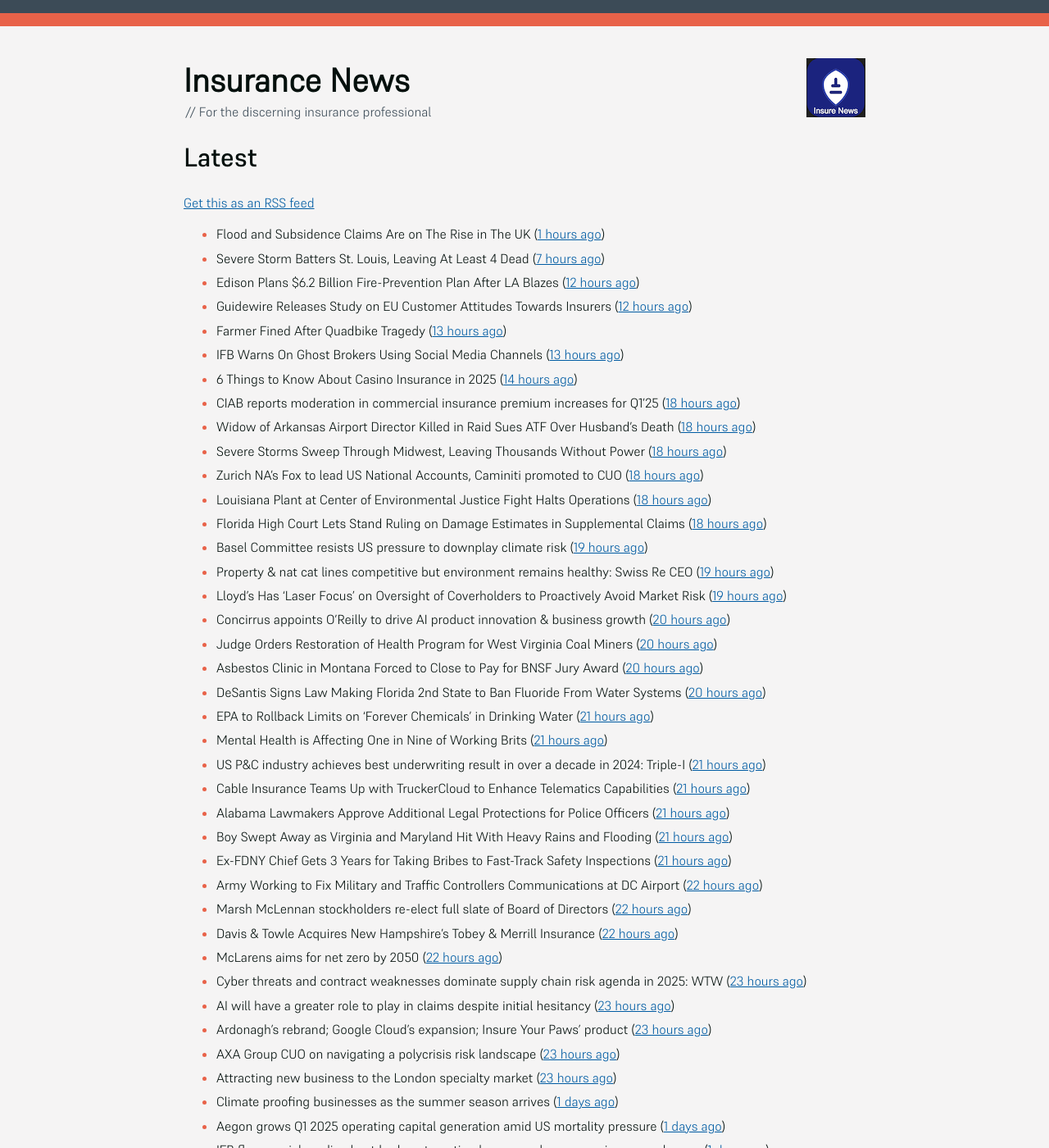
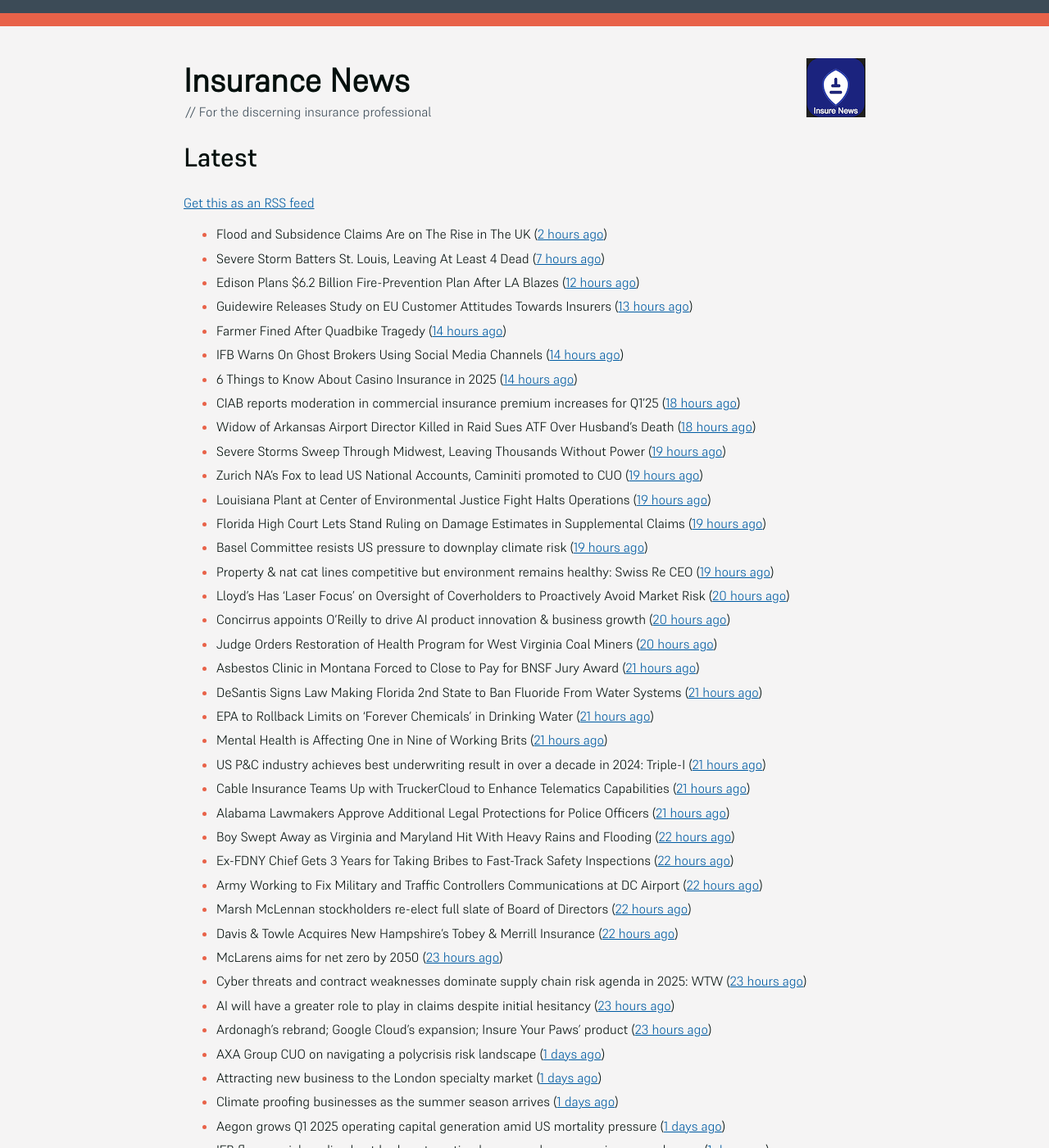
Before and after one commit to mat-0/feeds.thechels.uk, a Jekyll site: the page built from index.md, in a window 1280 px wide and 1400 px high. Shown: the whole window at 82% size. Built offline with Jekyll 4.4.1, drawn with Linux system fonts in a browser that asks for light colours; some of the changed text lies outside the part shown.

Commit message:
New Feed

```diff
--- a/index.md
+++ b/index.md
@@ -8,42 +8,42 @@ description: Latest Updates
 [Get this as an RSS feed](/feed.rss)
 
 <!-- news_marker starts -->
-- Flood and Subsidence Claims Are on The Rise in The UK ([1 hours ago](https://insurance-edge.net/2025/05/17/flood-and-subsidence-claims-are-on-the-rise-in-the-uk/))
+- Flood and Subsidence Claims Are on The Rise in The UK ([2 hours ago](https://insurance-edge.net/2025/05/17/flood-and-subsidence-claims-are-on-the-rise-in-the-uk/))
 - Severe Storm Batters St. Louis, Leaving At Least 4 Dead ([7 hours ago](https://www.insurancejournal.com/news/midwest/2025/05/16/824121.htm))
 - Edison Plans $6.2 Billion Fire-Prevention Plan After LA Blazes ([12 hours ago](https://www.insurancejournal.com/news/west/2025/05/16/824114.htm))
-- Guidewire Releases Study on EU Customer Attitudes Towards Insurers ([12 hours ago](https://insurance-edge.net/2025/05/16/guidewire-releases-study-on-eu-customer-attitudes-towards-insurers/))
-- Farmer Fined After Quadbike Tragedy ([13 hours ago](https://insurance-edge.net/2025/05/16/farmer-fined-after-quadbike-tragedy/))
-- IFB Warns On Ghost Brokers Using Social Media Channels ([13 hours ago](https://insurance-edge.net/2025/05/16/ifb-warns-on-ghost-brokers-using-social-media-channels/))
+- Guidewire Releases Study on EU Customer Attitudes Towards Insurers ([13 hours ago](https://insurance-edge.net/2025/05/16/guidewire-releases-study-on-eu-customer-attitudes-towards-insurers/))
+- Farmer Fined After Quadbike Tragedy ([14 hours ago](https://insurance-edge.net/2025/05/16/farmer-fined-after-quadbike-tragedy/))
+- IFB Warns On Ghost Brokers Using Social Media Channels ([14 hours ago](https://insurance-edge.net/2025/05/16/ifb-warns-on-ghost-brokers-using-social-media-channels/))
 - 6 Things to Know About Casino Insurance in 2025 ([14 hours ago](https://insurance-edge.net/2025/05/16/6-things-to-know-about-casino-insurance-in-2025/))
 - CIAB reports moderation in commercial insurance premium increases for Q1’25 ([18 hours ago](https://www.reinsurancene.ws/ciab-reports-moderation-in-commercial-insurance-premium-increases-for-q125/))
 - Widow of Arkansas Airport Director Killed in Raid Sues ATF Over Husband’s Death ([18 hours ago](https://www.insurancejournal.com/news/southcentral/2025/05/16/824097.htm))
-- Severe Storms Sweep Through Midwest, Leaving Thousands Without Power ([18 hours ago](https://www.insurancejournal.com/news/midwest/2025/05/16/824092.htm))
-- Zurich NA’s Fox to lead US National Accounts, Caminiti promoted to CUO ([18 hours ago](https://www.reinsurancene.ws/zurich-nas-fox-to-lead-us-national-accounts-caminiti-promoted-to-cuo/))
-- Louisiana Plant at Center of Environmental Justice Fight Halts Operations ([18 hours ago](https://www.insurancejournal.com/news/southcentral/2025/05/16/824085.htm))
-- Florida High Court Lets Stand Ruling on Damage Estimates in Supplemental Claims ([18 hours ago](https://www.insurancejournal.com/news/southeast/2025/05/16/824076.htm))
+- Severe Storms Sweep Through Midwest, Leaving Thousands Without Power ([19 hours ago](https://www.insurancejournal.com/news/midwest/2025/05/16/824092.htm))
+- Zurich NA’s Fox to lead US National Accounts, Caminiti promoted to CUO ([19 hours ago](https://www.reinsurancene.ws/zurich-nas-fox-to-lead-us-national-accounts-caminiti-promoted-to-cuo/))
+- Louisiana Plant at Center of Environmental Justice Fight Halts Operations ([19 hours ago](https://www.insurancejournal.com/news/southcentral/2025/05/16/824085.htm))
+- Florida High Court Lets Stand Ruling on Damage Estimates in Supplemental Claims ([19 hours ago](https://www.insurancejournal.com/news/southeast/2025/05/16/824076.htm))
 - Basel Committee resists US pressure to downplay climate risk ([19 hours ago](https://www.dig-in.com/articles/basel-committee-resists-us-pressure-to-downplay-climate-risk))
 - Property & nat cat lines competitive but environment remains healthy: Swiss Re CEO ([19 hours ago](https://www.reinsurancene.ws/property-nat-cat-lines-competitive-but-environment-remains-healthy-swiss-re-ceo/))
-- Lloyd’s Has ‘Laser Focus’ on Oversight of Coverholders to Proactively Avoid Market Risk ([19 hours ago](https://www.insurancejournal.com/news/international/2025/05/16/824065.htm))
+- Lloyd’s Has ‘Laser Focus’ on Oversight of Coverholders to Proactively Avoid Market Risk ([20 hours ago](https://www.insurancejournal.com/news/international/2025/05/16/824065.htm))
 - Concirrus appoints O’Reilly to drive AI product innovation & business growth ([20 hours ago](https://www.reinsurancene.ws/concirrus-appoints-oreilly-to-drive-ai-product-innovation-business-growth/))
 - Judge Orders Restoration of Health Program for West Virginia Coal Miners ([20 hours ago](https://www.insurancejournal.com/news/southeast/2025/05/16/824060.htm))
-- Asbestos Clinic in Montana Forced to Close to Pay for BNSF Jury Award ([20 hours ago](https://www.insurancejournal.com/news/west/2025/05/16/824055.htm))
-- DeSantis Signs Law Making Florida 2nd State to Ban Fluoride From Water Systems ([20 hours ago](https://www.insurancejournal.com/news/southeast/2025/05/16/824051.htm))
+- Asbestos Clinic in Montana Forced to Close to Pay for BNSF Jury Award ([21 hours ago](https://www.insurancejournal.com/news/west/2025/05/16/824055.htm))
+- DeSantis Signs Law Making Florida 2nd State to Ban Fluoride From Water Systems ([21 hours ago](https://www.insurancejournal.com/news/southeast/2025/05/16/824051.htm))
 - EPA to Rollback Limits on ‘Forever Chemicals’ in Drinking Water ([21 hours ago](https://www.insurancejournal.com/news/national/2025/05/16/824047.htm))
 - Mental Health is Affecting One in Nine of Working Brits ([21 hours ago](https://insurance-edge.net/2025/05/16/mental-health-is-affecting-one-in-nine-of-working-brits/))
 - US P&C industry achieves best underwriting result in over a decade in 2024: Triple-I ([21 hours ago](https://www.reinsurancene.ws/us-pc-industry-achieves-best-underwriting-result-in-over-a-decade-in-2024-triple-i/))
 - Cable Insurance Teams Up with TruckerCloud to Enhance Telematics Capabilities ([21 hours ago](https://www.insurtechinsights.com/cable-insurance-teams-up-with-truckercloud-to-enhance-telematics-capabilities/))
 - Alabama Lawmakers Approve Additional Legal Protections for Police Officers ([21 hours ago](https://www.insurancejournal.com/news/southeast/2025/05/16/824044.htm))
-- Boy Swept Away as Virginia and Maryland Hit With Heavy Rains and Flooding ([21 hours ago](https://www.insurancejournal.com/news/east/2025/05/16/824034.htm))
-- Ex-FDNY Chief Gets 3 Years for Taking Bribes to Fast-Track Safety Inspections ([21 hours ago](https://www.insurancejournal.com/news/east/2025/05/16/824030.htm))
+- Boy Swept Away as Virginia and Maryland Hit With Heavy Rains and Flooding ([22 hours ago](https://www.insurancejournal.com/news/east/2025/05/16/824034.htm))
+- Ex-FDNY Chief Gets 3 Years for Taking Bribes to Fast-Track Safety Inspections ([22 hours ago](https://www.insurancejournal.com/news/east/2025/05/16/824030.htm))
 - Army Working to Fix Military and Traffic Controllers Communications at DC Airport ([22 hours ago](https://www.insurancejournal.com/news/east/2025/05/16/824024.htm))
 - Marsh McLennan stockholders re-elect full slate of Board of Directors ([22 hours ago](https://www.reinsurancene.ws/marsh-mclennan-stockholders-re-elect-full-slate-of-board-of-directors/))
 - Davis & Towle Acquires New Hampshire’s Tobey & Merrill Insurance ([22 hours ago](https://www.insurancejournal.com/news/east/2025/05/16/824021.htm))
-- McLarens aims for net zero by 2050 ([22 hours ago](https://www.postonline.co.uk/news/7957770/mclarens-aims-for-net-zero-by-2050))
+- McLarens aims for net zero by 2050 ([23 hours ago](https://www.postonline.co.uk/news/7957770/mclarens-aims-for-net-zero-by-2050))
 - Cyber threats and contract weaknesses dominate supply chain risk agenda in 2025: WTW ([23 hours ago](https://www.reinsurancene.ws/cyber-threats-and-contract-weaknesses-dominate-supply-chain-risk-agenda-in-2025-wtw/))
 - AI will have a greater role to play in claims despite initial hesitancy ([23 hours ago](https://www.postonline.co.uk/broker/7957769/ai-will-have-a-greater-role-to-play-in-claims-despite-initial-hesitancy))
 - Ardonagh’s rebrand; Google Cloud’s expansion; Insure Your Paws’ product ([23 hours ago](https://www.postonline.co.uk/news/7957764/ardonaghs-rebrand-google-clouds-expansion-insure-your-paws-product))
-- AXA Group CUO on navigating a polycrisis risk landscape ([23 hours ago](https://www.insurancebusinessmag.com/uk/news/breaking-news/axa-group-cuo-on-navigating-a-polycrisis-risk-landscape-535921.aspx))
-- Attracting new business to the London specialty market ([23 hours ago](https://www.insurancebusinessmag.com/uk/news/breaking-news/attracting-new-business-to-the-london-specialty-market-535974.aspx))
+- AXA Group CUO on navigating a polycrisis risk landscape ([1 days ago](https://www.insurancebusinessmag.com/uk/news/breaking-news/axa-group-cuo-on-navigating-a-polycrisis-risk-landscape-535921.aspx))
+- Attracting new business to the London specialty market ([1 days ago](https://www.insurancebusinessmag.com/uk/news/breaking-news/attracting-new-business-to-the-london-specialty-market-535974.aspx))
 - Climate proofing businesses as the summer season arrives ([1 days ago](https://www.insurancebusinessmag.com/uk/news/catastrophe/climate-proofing-businesses-as-the-summer-season-arrives-535973.aspx))
 - Aegon grows Q1 2025 operating capital generation amid US mortality pressure ([1 days ago](https://www.insurancebusinessmag.com/uk/news/breaking-news/aegon-grows-q1-2025-operating-capital-generation-amid-us-mortality-pressure-535972.aspx))
 - IFB flags social media ghost brokers targeting learner and young car insurance buyers ([1 days ago](https://www.insurancebusinessmag.com/uk/news/auto-motor/ifb-flags-social-media-ghost-brokers-targeting-learner-and-young-car-insurance-buyers-535971.aspx))
@@ -76,9 +76,9 @@ description: Latest Updates
 - Africa startups to seek new backers ([1 days ago](https://www.dig-in.com/articles/africa-startups-to-seek-new-backers))
 - Using technology to mitigate common household risks ([1 days ago](https://www.dig-in.com/podcast/using-technology-to-mitigate-common-household-risks))
 - Tinubu Secures $45 Million to Accelerate Global Leadership in Specialty Insurance SaaS ([1 days ago](https://www.insurtechinsights.com/tinubu-secures-45-million-to-accelerate-global-leadership-in-specialty-insurance-saas/))
-- Navigating the unexpected: Expert tips for effective claims management and swift recovery ([1 days ago](https://www.insurancebusinessmag.com/uk/news/property-insurance/navigating-the-unexpected-expert-tips-for-effective-claims-management-and-swift-recovery-535498.aspx))
-- TIMBY Specialty Insurance Solutions Launches Warehouse Legal Liability Coverage to Expand Inland Marine Portfolio ([1 days ago](https://www.insurtechinsights.com/timby-specialty-insurance-solutions-launches-warehouse-legal-liability-coverage-to-expand-inland-marine-portfolio/))
-- Broking stalwart on how the market has evolved ([1 days ago](https://www.insurancebusinessmag.com/uk/news/breaking-news/broking-stalwart-on-how-the-market-has-evolved-535809.aspx))
+- Navigating the unexpected: Expert tips for effective claims management and swift recovery ([2 days ago](https://www.insurancebusinessmag.com/uk/news/property-insurance/navigating-the-unexpected-expert-tips-for-effective-claims-management-and-swift-recovery-535498.aspx))
+- TIMBY Specialty Insurance Solutions Launches Warehouse Legal Liability Coverage to Expand Inland Marine Portfolio ([2 days ago](https://www.insurtechinsights.com/timby-specialty-insurance-solutions-launches-warehouse-legal-liability-coverage-to-expand-inland-marine-portfolio/))
+- Broking stalwart on how the market has evolved ([2 days ago](https://www.insurancebusinessmag.com/uk/news/breaking-news/broking-stalwart-on-how-the-market-has-evolved-535809.aspx))
 - FERMA's Foresight Committee calls for a shift to long-term risk strategies ([2 days ago](https://www.insurancebusinessmag.com/uk/news/non-profits/fermas-foresight-committee-calls-for-a-shift-to-longterm-risk-strategies-535808.aspx))
 - Allianz sees strong start to 2025, reaffirms full-year outlook ([2 days ago](https://www.insurancebusinessmag.com/uk/news/breaking-news/allianz-sees-strong-start-to-2025-reaffirms-fullyear-outlook-535802.aspx))
 - Talanx reports record-breaking start to the year amid high claims ([2 days ago](https://www.insurancebusinessmag.com/uk/news/breaking-news/talanx-reports-recordbreaking-start-to-the-year-amid-high-claims-535796.aspx))
```
Also changed, not shown: other parts of index.md (+4 -4 lines).
